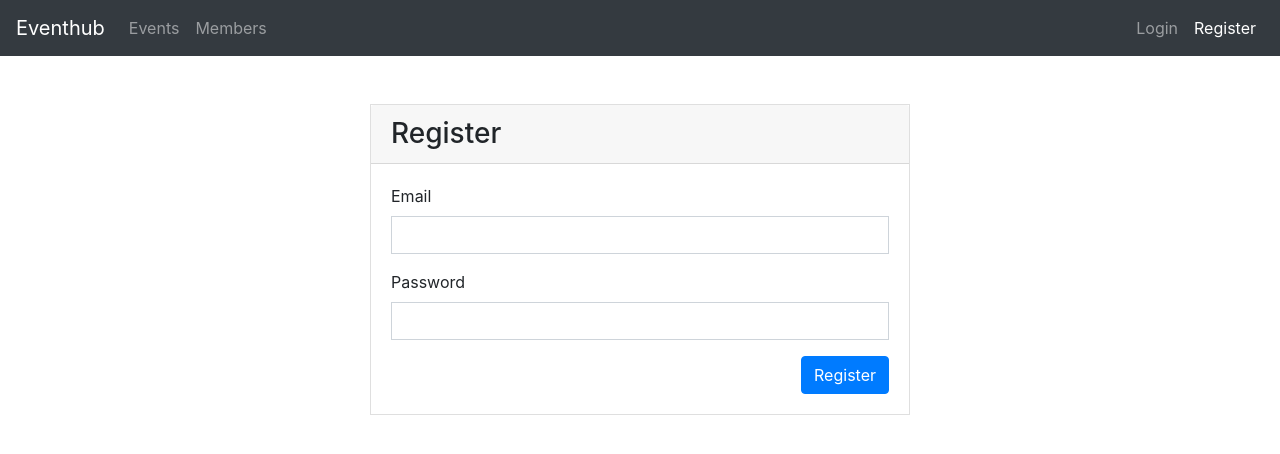
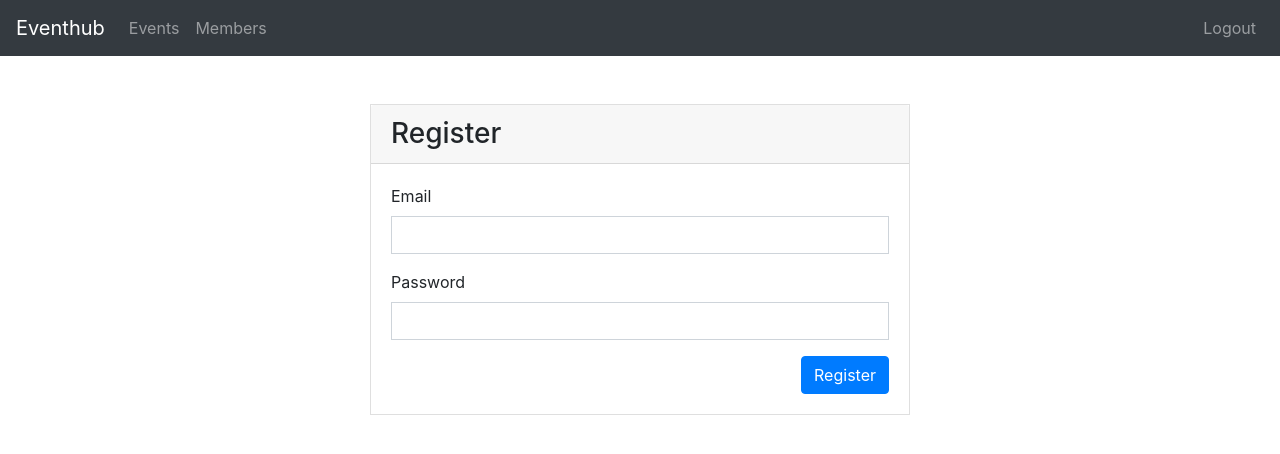
Before and after one commit to kiingdavies/angularAuth, an Angular app in the folder ngApp/: page /register in a window 1280 px wide. Shown: the top 454 px of the page. Built offline with nearby package versions, Linux system fonts and the light colour scheme; sample sign-in values are in the browser's storage.

Commit message:
Logout Done

```diff
--- a/ngApp/src/app/app.component.html
+++ b/ngApp/src/app/app.component.html
@@ -15,8 +15,9 @@
     </ul>
 
     <ul class="navbar-nav">
-      <a class="nav-link" routerLink="/login" routerLinkActive="active">Login</a>
-      <a class="nav-link" routerLink="/register" routerLinkActive="active">Register</a>
+      <a class="nav-link" *ngIf="!login()" routerLink="/login" routerLinkActive="active">Login</a>
+      <a class="nav-link" *ngIf="!login()" routerLink="/register" routerLinkActive="active">Register</a>
+      <a class="nav-link" sytle="cursor:pointer" *ngIf="login()" (click)="logout()">Logout</a>
     </ul>
   </div>
 </nav>
--- a/ngApp/src/app/app.component.ts
+++ b/ngApp/src/app/app.component.ts
@@ -1,4 +1,5 @@
 import { Component } from '@angular/core';
+import { AuthService } from './auth.service';
 
 @Component({
   selector: 'app-root',
@@ -7,4 +8,16 @@ import { Component } from '@angular/core';
 })
 export class AppComponent {
   title = 'ngApp';
+
+  constructor(private _authService: AuthService) {}
+
+  // this function calls the loggedin method in auth.service
+  login() {
+    return this._authService.loggedIn();
+  }
+
+  // this function calls the logoutUser method in auth.service
+  logout() {
+    return this._authService.logoutUser();
+  }
 }
--- a/ngApp/src/app/auth.service.ts
+++ b/ngApp/src/app/auth.service.ts
@@ -1,6 +1,7 @@
 // this service is for authentication ie Register and Login
 import { Injectable } from '@angular/core';
 import { HttpClient } from '@angular/common/http';
+import { Router } from '@angular/router';
 
 @Injectable({
   providedIn: 'root',
@@ -8,7 +9,7 @@ import { HttpClient } from '@angular/common/http';
 export class AuthService {
   private _registerUrl = 'http://localhost:3000/api/register'; // this holds the url to register endpoint
   private _loginUrl = 'http://localhost:3000/api/login'; // this holds the url to login endpoint
-  constructor(private http: HttpClient) {}
+  constructor(private http: HttpClient, private _router: Router) {}
 
   registerUser(user) {
     // user parameter is the object containing user email and password
@@ -25,8 +26,14 @@ export class AuthService {
     return !!localStorage.getItem('token'); // double negation !! makes the return value either true or false
   }
 
+  // this function logs user out
+  logoutUser() {
+    localStorage.removeItem('token');
+    this._router.navigate(['/events']);
+  }
+
   // this method fetches the token value
-  getToken(){
-    return localStorage.getItem('token')
+  getToken() {
+    return localStorage.getItem('token');
   }
 }
```
